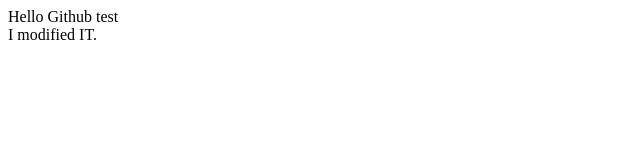
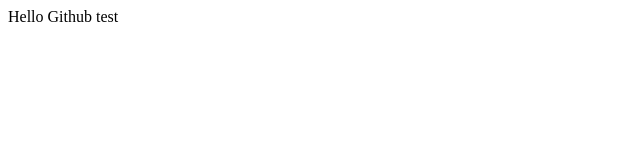
Before and after one commit to akher/Youtube-demo, a plain HTML site: page WebContent/index.html in a window 1280 px wide. Shown: the full height of the page, 0-640 px from the left. Drawn offline with Linux system fonts and the light colour scheme.

Commit message:
Revert "More changes to index"
This reverts commit c0e786a62eb26664b57e4fe61d2fb97c1a00e93b.

```diff
--- a/WebContent/index.html
+++ b/WebContent/index.html
@@ -5,7 +5,6 @@
 <title>Insert title here</title>
 </head>
 <body>
-Hello Github test </br>
-I modified IT.
+Hello Github test
 </body>
 </html>
```
